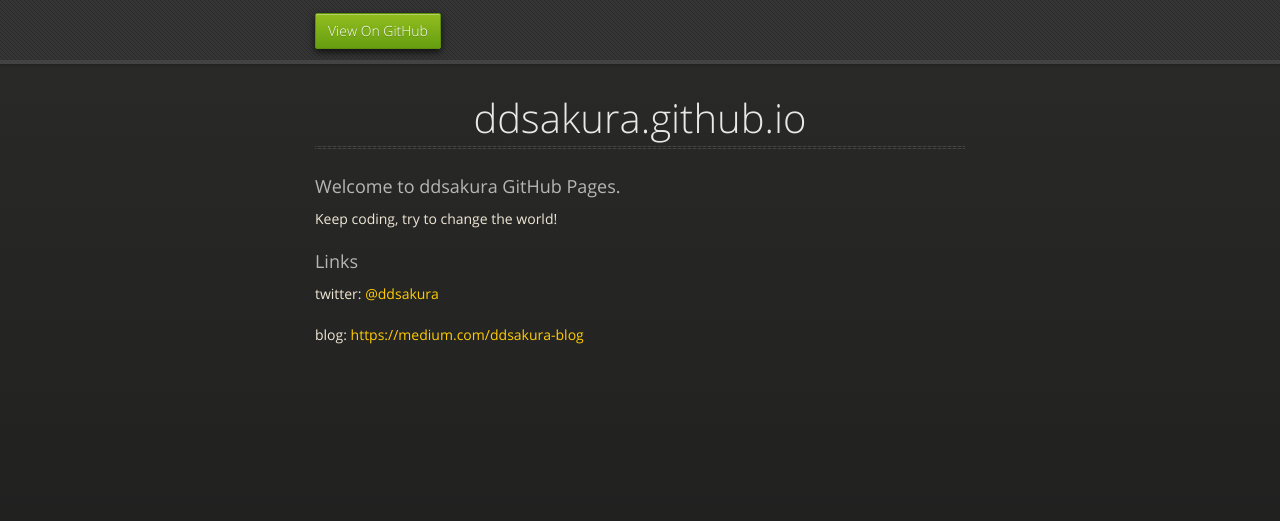
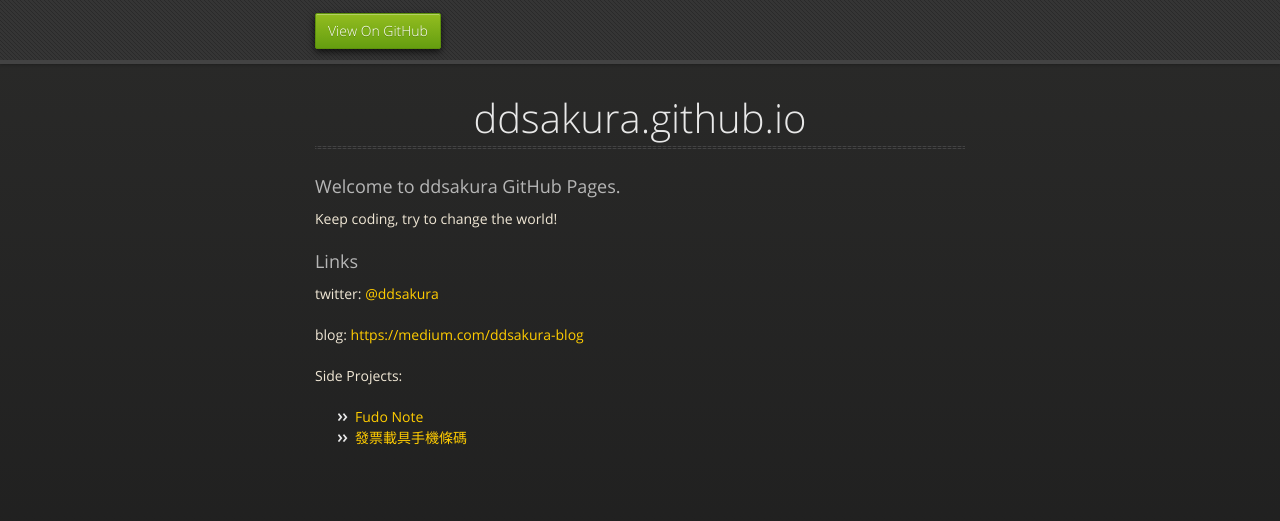
Before and after one commit to ddsakura/ddsakura.github.io, a plain HTML site: page index.html in a window 1280 px wide. Drawn offline with nearby package versions, Linux system fonts and the light colour scheme.

Commit message:
feat: Add side projects links to index.html

```diff
--- a/index.html
+++ b/index.html
@@ -36,6 +36,11 @@
         <h3>Links</h3>
         <p>twitter: <a href="http://x.com/ddsakura">@ddsakura</a></p>
         <p>blog: <a href="https://medium.com/ddsakura-blog">https://medium.com/ddsakura-blog</a></p>
+        <p>Side Projects:</p>
+        <ul>
+          <li><a href="https://apps.apple.com/app/fudo-note/id426906889">Fudo Note</a></li>
+          <li><a href="https://play.google.com/store/apps/details?id=com.ddsakura.einvoice">發票載具手機條碼</a></li>
+        </ul>
 
       </section>
 
```
